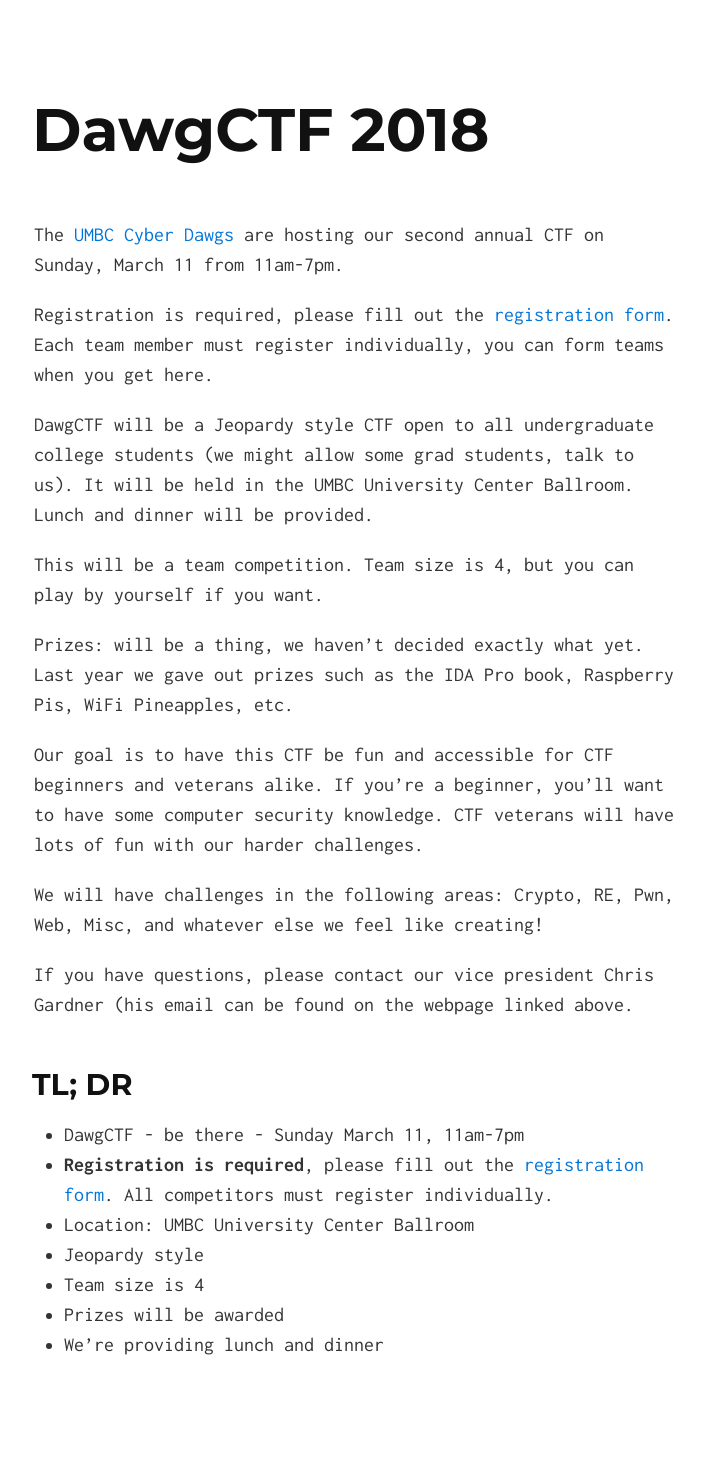
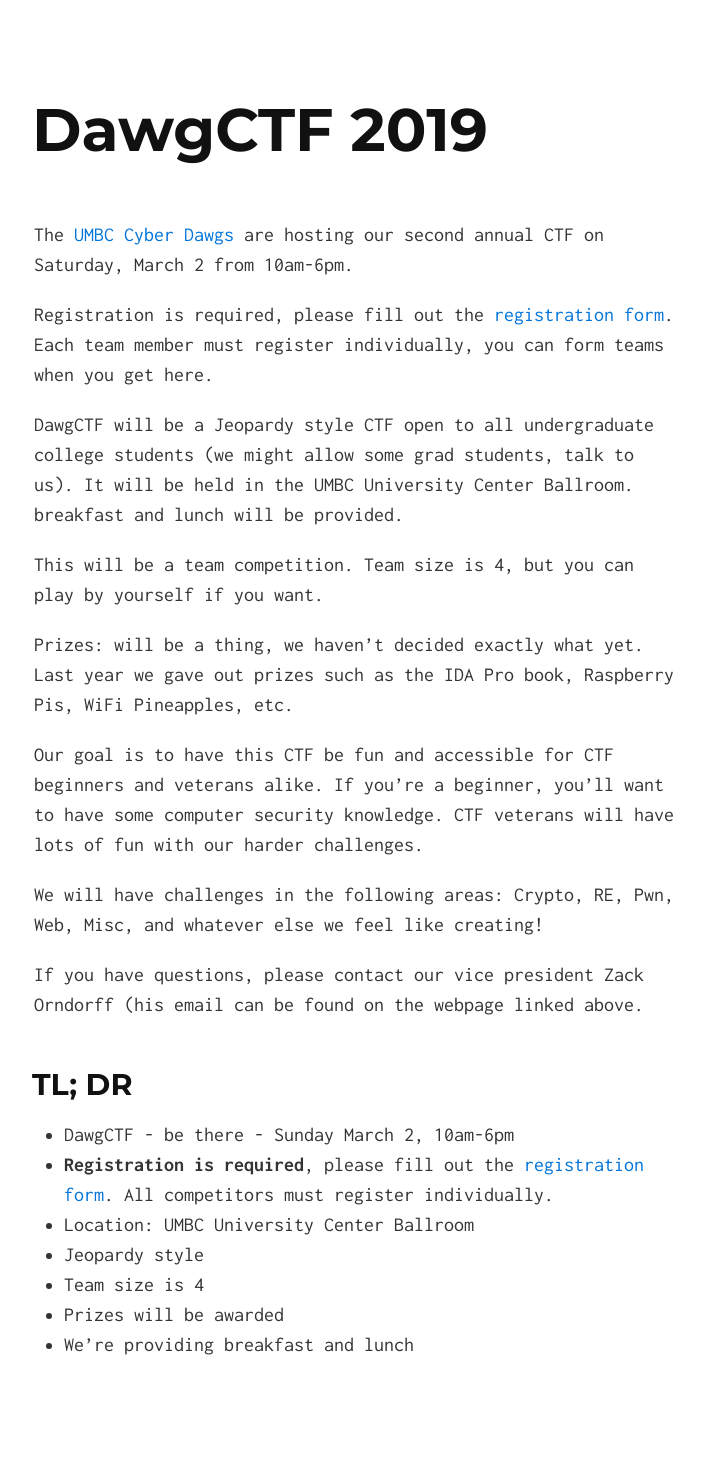
Before and after one commit to UMBCCyberDawgs/umbccyberdawgs.github.io, a Jekyll site: the page built from dawgctf.md, in a window 1280 px wide. Shown: the whole page, without its empty margins (286-990 px from the left). Built offline with Jekyll 4.4.1, drawn with Linux system fonts in a browser that asks for light colours.

```diff
--- a/dawgctf.md
+++ b/dawgctf.md
@@ -1,19 +1,19 @@
 ---
 layout: subpage
-title: DawgCTF 2018
-description: DawgCTF will be a Jeopardy style CTF open to all undergraduate college students. It will be held in the UMBC University Center Ballroom on Sunday, March 11 from 10am-5pm.
+title: DawgCTF 2019
+description: DawgCTF will be a Jeopardy style CTF open to all undergraduate college students. It will be held in the UMBC University Center Ballroom on Saturday, March 2nd from 10am-6pm.
 ---
 
-# DawgCTF 2018
+# DawgCTF 2019
 
 The [UMBC Cyber Dawgs](http://umbccd.umbc.edu/) are hosting our second annual
-CTF on Sunday, March 11 from 11am-7pm.
+CTF on Saturday, March 2 from 10am-6pm.
 
-Registration is required, please fill out the [registration form](https://goo.gl/forms/g2oxUMeyKYlf2QVD3). Each team member must register individually, you can form teams when you get here.
+Registration is required, please fill out the [registration form](https://goo.gl/forms/svhN8pkdEyfy4gme2). Each team member must register individually, you can form teams when you get here.
 
 DawgCTF will be a Jeopardy style CTF open to all undergraduate college students
 (we might allow some grad students, talk to us). It will be held in the UMBC
-University Center Ballroom. Lunch and dinner will be provided.
+University Center Ballroom. breakfast and lunch will be provided.
 
 This will be a team competition. Team size is 4, but you can play by yourself if
 you want.
@@ -28,15 +28,15 @@ knowledge. CTF veterans will have lots of fun with our harder challenges.
 We will have challenges in the following areas: Crypto, RE, Pwn, Web, Misc, and
 whatever else we feel like creating!
 
-If you have questions, please contact our vice president Chris Gardner (his
+If you have questions, please contact our vice president Zack Orndorff (his
 email can be found on the webpage linked above.
 
 ## TL; DR
 
-* DawgCTF - be there - Sunday March 11, 11am-7pm
-* **Registration is required**, please fill out the [registration form](https://goo.gl/forms/g2oxUMeyKYlf2QVD3). All competitors must register individually.
+* DawgCTF - be there - Sunday March 2, 10am-6pm
+* **Registration is required**, please fill out the [registration form](https://goo.gl/forms/svhN8pkdEyfy4gme2). All competitors must register individually.
 * Location: UMBC University Center Ballroom
 * Jeopardy style
 * Team size is 4
 * Prizes will be awarded
-* We're providing lunch and dinner
+* We're providing breakfast and lunch
```
Also changed, not shown: index.md (+11 -11 lines).
